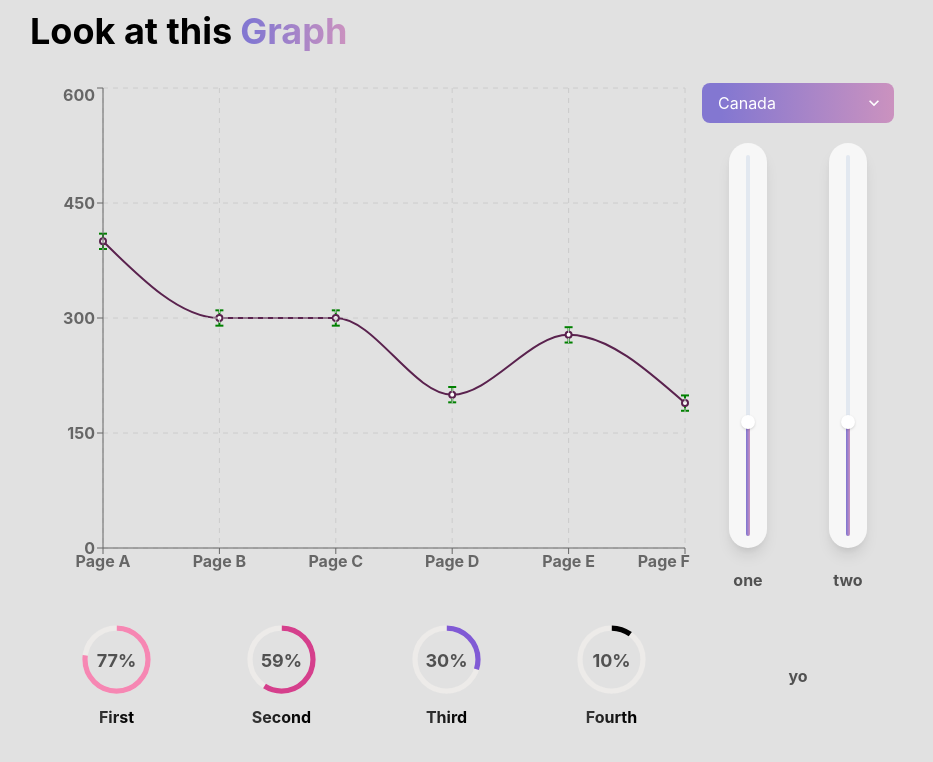
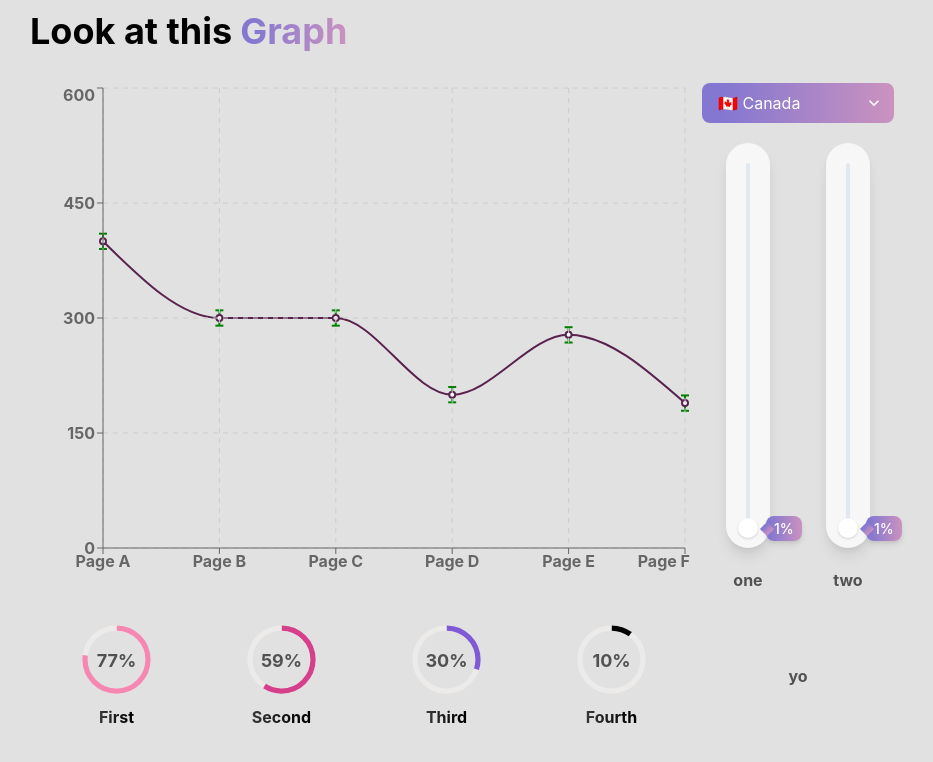
Before and after one commit to mattbardal/ch2023, a React (Create React App) app in the folder frontend/: page / in a window 1280 px wide. Shown: the top 762 px of the page, without its empty margins (178-1111 px from the left). Built offline with nearby package versions, Linux system fonts and the light colour scheme.

Commit message:
added emoji to country select

```diff
--- a/frontend/package.json
+++ b/frontend/package.json
@@ -14,6 +14,7 @@
     "@types/node": "^16.18.12",
     "@types/react": "^18.0.28",
     "@types/react-dom": "^18.0.11",
+    "country-flag-icons": "^1.5.5",
     "framer-motion": "^9.0.4",
     "graphql": "^16.6.0",
     "react": "^18.2.0",
--- a/frontend/src/components/Graph.tsx
+++ b/frontend/src/components/Graph.tsx
@@ -1,4 +1,5 @@
-import { Center } from "@chakra-ui/react";
+import { Box, Center, Spinner, Text, VStack } from "@chakra-ui/react";
+import { useState } from "react";
 import {
   LineChart,
   Line,
@@ -21,8 +22,13 @@ const data = [
 ];
 
 export default function Graph() {
+
+  const [isLoading, setIsLoading] = useState(true)
+
   return (
     <Center my="5" w="100%" h="500px">
+      {
+        isLoading ? (
           <ResponsiveContainer width="100%" height="100%">
             <LineChart width={600} height={300} data={data}>
               <Line type="monotone" dataKey="uv" stroke="#5a224e" strokeWidth={2}>
@@ -41,6 +47,15 @@ export default function Graph() {
               <Tooltip />
             </LineChart>
           </ResponsiveContainer>
+        ) : (
+          <Center>
+            <VStack>
+              <Spinner size='xl' />
+              <Text>Please wait...</Text>
+            </VStack>
+          </Center>
+        )
+      }
     </Center>
   );
 }
--- a/frontend/src/components/Selects.tsx
+++ b/frontend/src/components/Selects.tsx
@@ -1,5 +1,6 @@
 import { Box, Select } from "@chakra-ui/react";
 import { countries } from "../data/countries";
+import getUnicodeFlagIcon from 'country-flag-icons/unicode'
 
 export default function Selects() {
   return (
@@ -16,7 +17,7 @@ export default function Selects() {
       >
         {countries.map((country) => (
           <option key={country.country} value={country.country}>
-            {country.name}
+            {getUnicodeFlagIcon(country.name)} {country.name}
           </option>
         ))}
       </Select>
--- a/frontend/src/components/Sliders.tsx
+++ b/frontend/src/components/Sliders.tsx
@@ -6,21 +6,39 @@ import {
   SliderThumb,
   SliderTrack,
   Text,
+  Tooltip,
 } from "@chakra-ui/react";
+import { useState } from "react";
 
 const CustomSlider = () => {
+
+  const [sliderValue, setSliderValue] = useState(1)
+  const [showTooltip, setShowTooltip] = useState(true)
+
   return (
     <>
-      <Box p="3" bgColor="grey.50" borderRadius="full" shadow="lg">
+      <Box p="3" py='20px' bgColor="grey.50" borderRadius="full" shadow="lg">
         <Slider
           aria-label="slider-ex-2"
-          defaultValue={30}
+          defaultValue={1}
           orientation="vertical"
+          min={1} max={10} step={0.2}
+          onChange={(v) => setSliderValue(v)}
         >
           <SliderTrack>
             <SliderFilledTrack bg="linear-gradient(to right, #8377D1 10%, #cb92bf )" />
           </SliderTrack>
-          <SliderThumb />
+          <Tooltip
+        hasArrow
+        bg="linear-gradient(to right, #8377D1 10%, #cb92bf )"
+        color='white'
+        placement='right'
+        isOpen
+        label={`${sliderValue}%`}
+        borderRadius='lg'
+      >
+        <SliderThumb w='20px' h='20px' />
+      </Tooltip>
         </Slider>
       </Box>
     </>
```
Also changed, not shown: 1 other file (tests, documents, lock files or other folders). Lines whose indentation alone changed are shown as unchanged.
